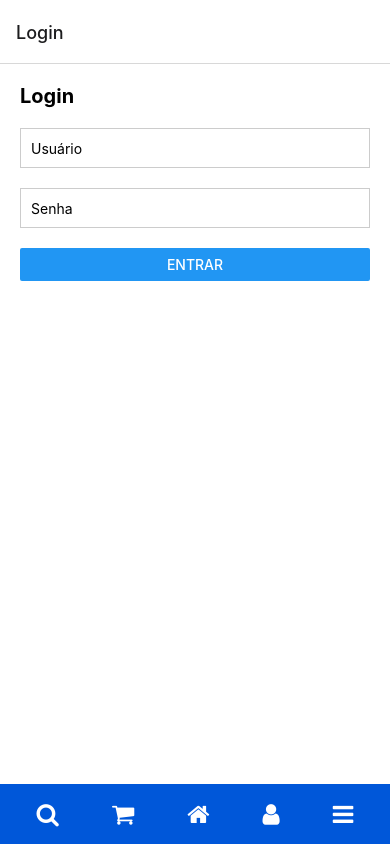
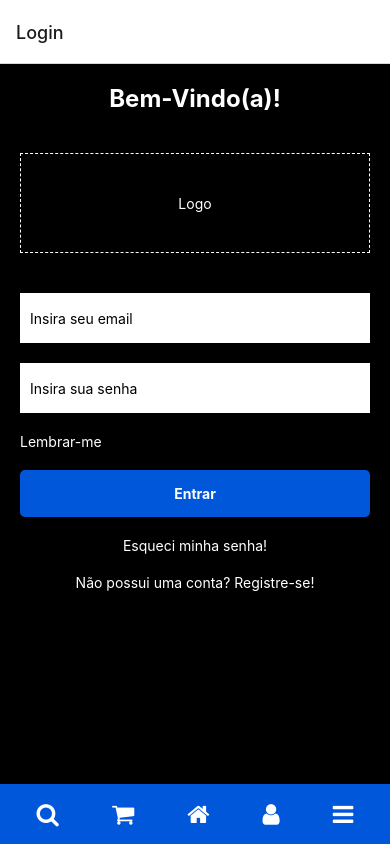
Before and after one commit to FBC-LTS/SISBDP, a React Native app: screen /Login in a window 390 px wide. Built offline with nearby package versions, Linux system fonts and the light colour scheme.

Commit message:
Update login.js

```diff
--- a/src/view/login.js
+++ b/src/view/login.js
@@ -1,16 +1,21 @@
 import React, { useState } from 'react';
-import { View, Text, TextInput, Button, StyleSheet, Alert } from 'react-native';
+import { View, Text, TextInput, TouchableOpacity, StyleSheet, Alert } from 'react-native';
 import AsyncStorage from '@react-native-async-storage/async-storage';
-import api from '../components/api';
+import api from '../components/api'; // Verifique o caminho para o arquivo api.js
 
 const Login = ({ navigation }) => {
-  const [username, setUsername] = useState('');
+  const [email, setEmail] = useState('');
   const [password, setPassword] = useState('');
+  const [rememberMe, setRememberMe] = useState(false);
 
   const handleLogin = async () => {
     try {
-      const token = 'eyJhbGciOiJIUzI1NiIsInR5cCI6IkpXVCJ9.eyJ1c3VhcmlvIjoic2FtdWVsIiwiZXhwIjoxNzE5NDA2NDc5fQ.00bdtvCiA6Gx69sPOAU6w5rPCfkgI6cQW4fkg5qVmoA';
-      await AsyncStorage.setItem('authToken', token);
+      const response = await api.post('/auth/login', { email, password });
+      const { token } = response.data;
+
+      if (rememberMe) {
+        await AsyncStorage.setItem('authToken', token);
+      }
       api.defaults.headers.common['Authorization'] = `Bearer ${token}`;
 
       Alert.alert('Sucesso', 'Login realizado com sucesso!');
@@ -23,21 +28,40 @@ const Login = ({ navigation }) => {
 
   return (
     <View style={styles.container}>
-      <Text style={styles.header}>Login</Text>
+      <Text style={styles.header}>Bem-Vindo(a)!</Text>
+      {/* Substitua "logo.png" pelo caminho correto do seu logo */}
+      <View style={styles.logoPlaceholder}>
+        <Text style={styles.logoText}>Logo</Text>
+      </View>
       <TextInput
         style={styles.input}
-        placeholder="Usuário"
-        value={username}
-        onChangeText={setUsername}
+        placeholder="Insira seu email"
+        value={email}
+        onChangeText={setEmail}
+        keyboardType="email-address"
       />
       <TextInput
         style={styles.input}
-        placeholder="Senha"
+        placeholder="Insira sua senha"
         value={password}
         onChangeText={setPassword}
         secureTextEntry
       />
-      <Button title="Entrar" onPress={handleLogin} />
+      <View style={styles.rememberMeContainer}>
+        <TouchableOpacity onPress={() => setRememberMe(!rememberMe)}>
+          <Text style={styles.rememberMeText}>{rememberMe ? '✅ Lembrar-me' : 'Lembrar-me'}</Text>
+        </TouchableOpacity>
+      </View>
+      <TouchableOpacity style={styles.button} onPress={handleLogin}>
+        <Text style={styles.buttonText}>Entrar</Text>
+      </TouchableOpacity>
+      <TouchableOpacity onPress={() => navigation.navigate('EsqueciSenha')}>
+        <Text style={styles.forgotPasswordText}>Esqueci minha senha!</Text>
+      </TouchableOpacity>
+      <TouchableOpacity onPress={() => navigation.navigate('Registro')}>
+        <Text style={styles.signUpText}>Não possui uma conta? Registre-se!</Text>
+
+      </TouchableOpacity>
     </View>
   );
 };
@@ -46,19 +70,61 @@ const styles = StyleSheet.create({
   container: {
     flex: 1,
     padding: 20,
-    backgroundColor: '#fff',
+    backgroundColor: '#000', // Fundo escuro
   },
   header: {
-    fontSize: 20,
+    fontSize: 24,
     fontWeight: 'bold',
+    color: '#fff',
+    alignSelf: 'center',
+    marginBottom: 40,
+  },
+  logoPlaceholder: {
+    height: 100,
+    marginBottom: 40,
+    alignItems: 'center',
+    justifyContent: 'center',
+    borderWidth: 1,
+    borderColor: '#fff',
+    borderStyle: 'dashed',
+  },
+  logoText: {
+    color: '#fff',
+  },
+  input: {
+    height: 50,
+    backgroundColor: '#fff',
+    color: '#000',
+    marginBottom: 20,
+    paddingHorizontal: 10,
+  },
+  rememberMeContainer: {
+    flexDirection: 'row',
+    alignItems: 'center',
     marginBottom: 20,
   },
-  input: {
-    height: 40,
-    borderColor: '#ccc',
-    borderWidth: 1,
+  rememberMeText: {
+    color: '#fff',
+  },
+  button: {
+    backgroundColor: '#0057D9',
+    padding: 15,
+    borderRadius: 5,
+    alignItems: 'center',
     marginBottom: 20,
-    paddingHorizontal: 10,
+  },
+  buttonText: {
+    color: '#fff',
+    fontWeight: 'bold',
+  },
+  forgotPasswordText: {
+    color: '#fff',
+    textAlign: 'center',
+    marginBottom: 20,
+  },
+  signUpText: {
+    color: '#fff',
+    textAlign: 'center',
   },
 });
 
```
